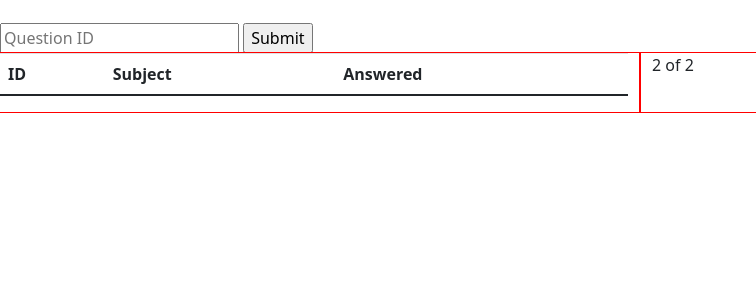
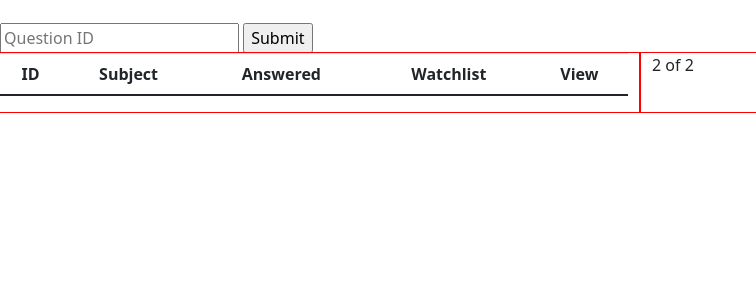
Before and after one commit to Ross-Coron/parlio, a Django app: page /question in a window 1280 px wide. Shown: the part 57-356 px from the top of the page, without its empty margins (0-756 px from the left). Run offline with Django 4.2, Linux system fonts and the light colour scheme; lists and menus that the app fills with data are empty.

Commit message:
Improved table of questions

```diff
--- a/parlio/templates/parlio/question.html
+++ b/parlio/templates/parlio/question.html
@@ -15,23 +15,29 @@
 
 
 
-<table class="table">
+<table class="table text-center align-middle">
   <thead>
 
     <tr>
       <th scope="col">ID</th>
       <th scope="col">Subject</th>
       <th scope="col">Answered</th>
+      <th scope="col">Watchlist</th>
+      <th scope="col">View</th>
     </tr>
   </thead>
-  <tbody>
+  <tbody >
 
 
     {% for result in results %}
-    <tr>
+    <tr >
       {% for key, value in result.items %}
-      <td>{{value}}</td>
+      <td class="align-middle" >{{value}}</td>
       {% endfor %}
+
+      <td class="align-middle">&#9733;</td>
+      <td><button type="button" class="btn btn-primary">View</button></td>
+
       {% endfor %}
     </tr>
 
```
